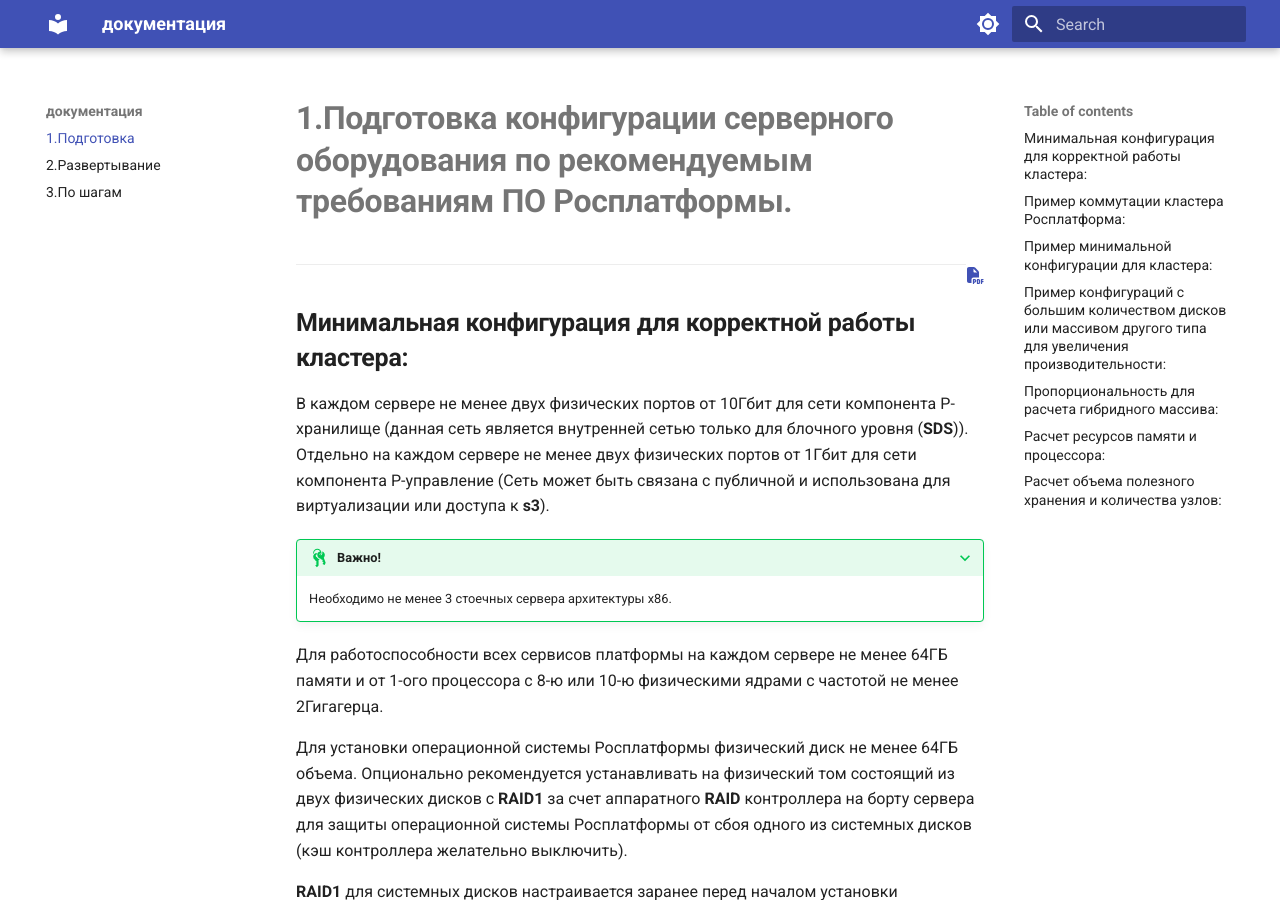
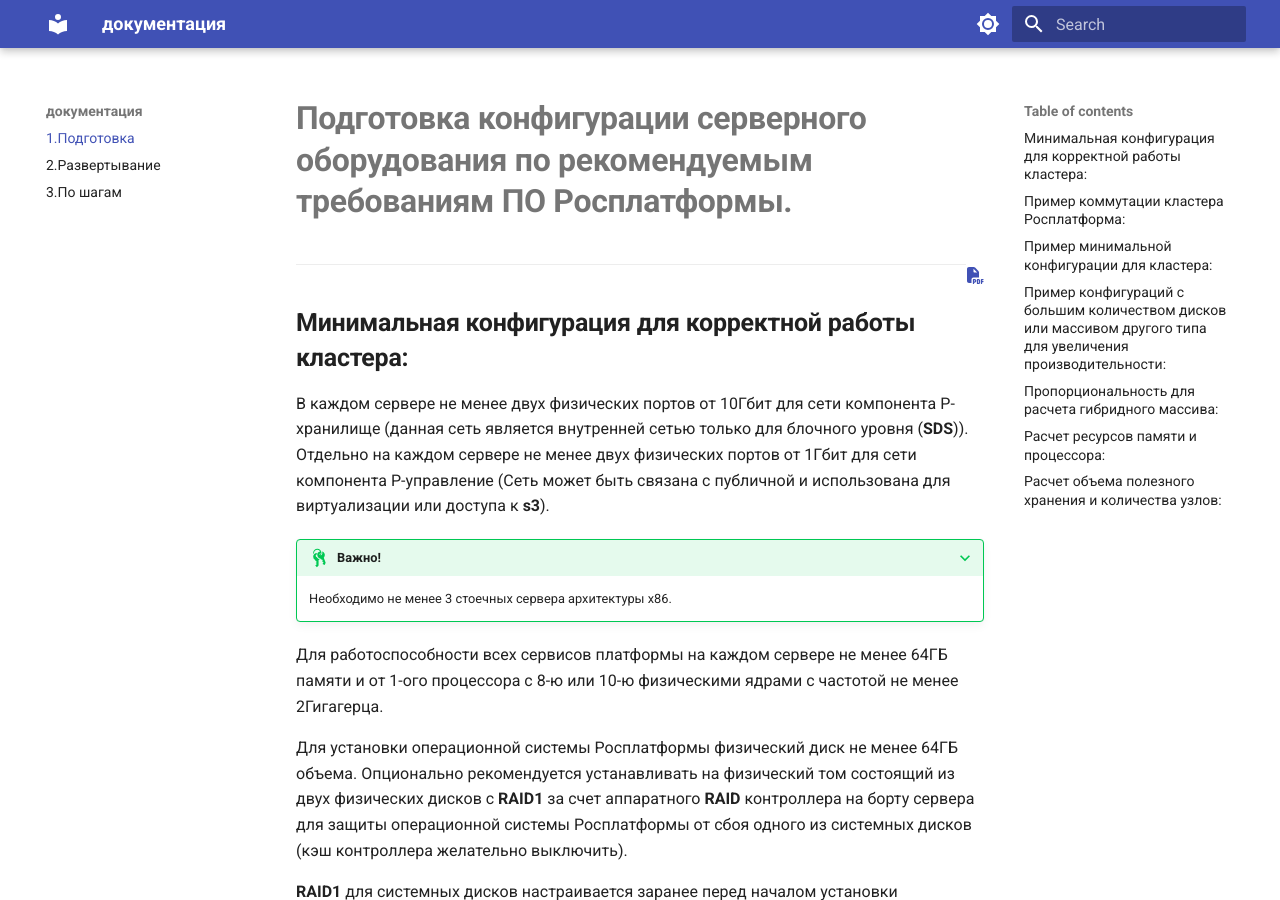
Before and after one commit to rosplat/rosplat-docs, an MkDocs documentation site: the page built from docs/index.md, in a window 1280 px wide and 900 px high. Built offline with MkDocs 1.6.1 and Material for MkDocs 9.7.7, drawn with Linux system fonts in a browser that asks for light colours.

Commit message:
add delete number

```diff
--- a/docs/index.md
+++ b/docs/index.md
@@ -1,5 +1,5 @@
 
-# __1.Подготовка конфигурации серверного оборудования по рекомендуемым требованиям ПО Росплатформы.__
+# __Подготовка конфигурации серверного оборудования по рекомендуемым требованиям ПО Росплатформы.__
 
 
   [:fontawesome-solid-file-pdf:](document.pdf){ .pdfb }
```
Also changed, not shown: docs/decryption.md (+1 -1 lines), docs/deploy.md (+1 -1 lines).
